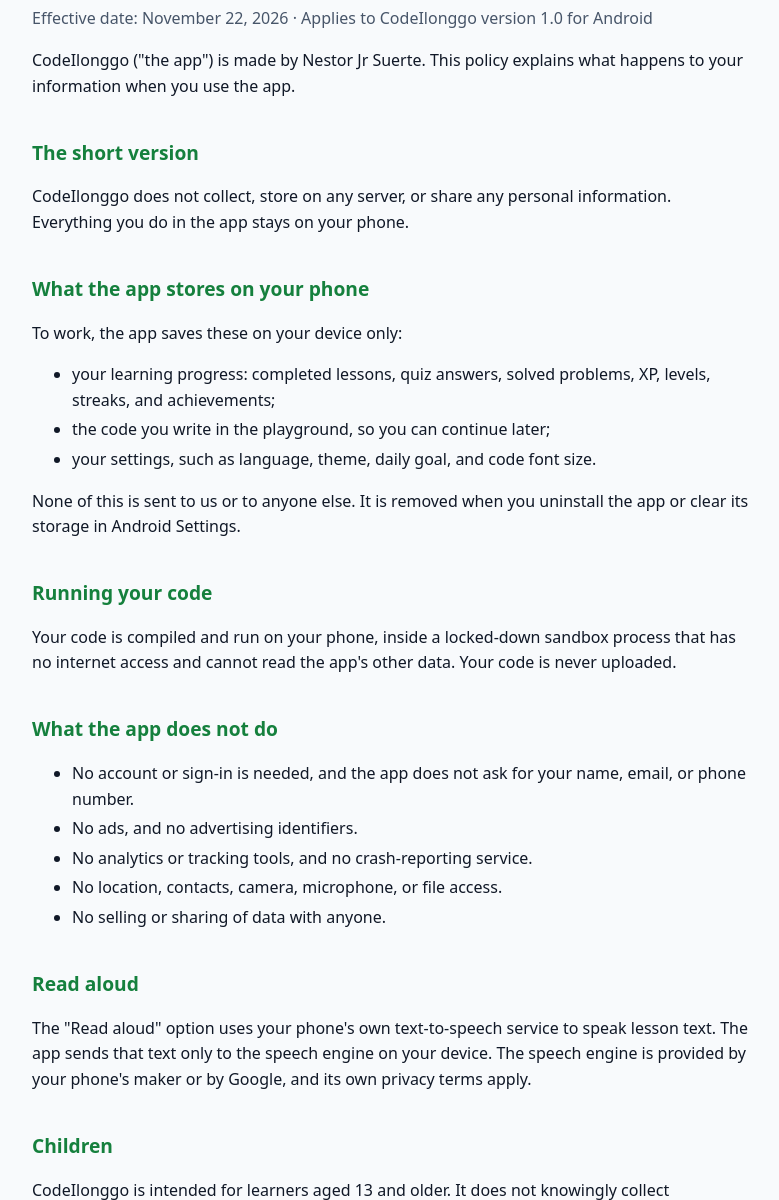
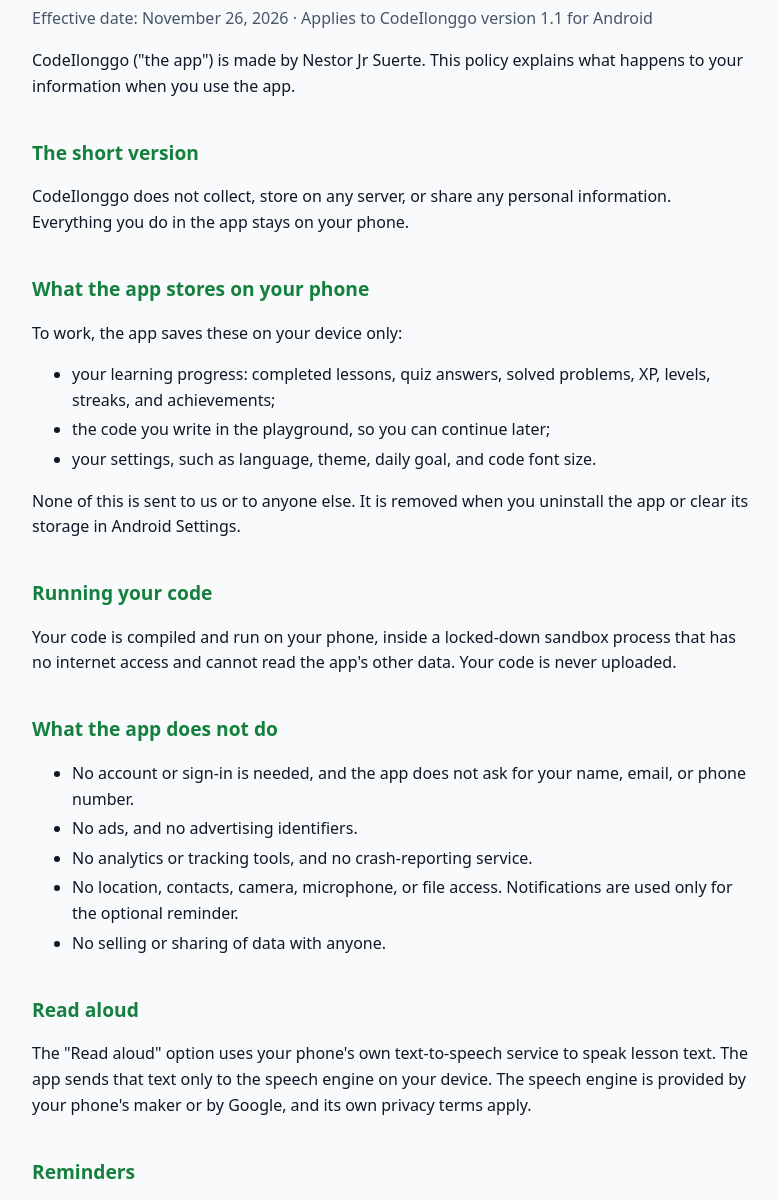
Before and after one commit to Quobeih/codilongo-site, a plain HTML site: page privacy-policy.html in a window 1280 px wide. Shown: the part 95-1295 px from the top of the page, without its empty margins (248-1027 px from the left). Drawn offline with Linux system fonts and the light colour scheme.

Commit message:
Privacy policy for version 1.1: the optional carabao reminder
Co-Authored-By: Claude Opus 5.5 <noreply@anthropic.com>
Claude-Session: https://claude.ai/code/session_01FiijHXrXU4WQ8s2A2ubSrQ

```diff
--- a/privacy-policy.html
+++ b/privacy-policy.html
@@ -19,7 +19,7 @@
 <main>
 <!-- Published at https://quobeih.github.io/codilongo-site/privacy-policy.html (repository Quobeih/codilongo-site). Keep in sync with docs/release/PRIVACY_POLICY.md. -->
 <h1>CodeIlonggo Privacy Policy</h1>
-<p class="meta">Effective date: November 22, 2026 · Applies to CodeIlonggo version 1.0 for Android</p>
+<p class="meta">Effective date: November 26, 2026 · Applies to CodeIlonggo version 1.1 for Android</p>
 
 <p>CodeIlonggo ("the app") is made by Nestor Jr Suerte. This policy explains what happens to your information when you use the app.</p>
 
@@ -43,12 +43,15 @@
   <li>No account or sign-in is needed, and the app does not ask for your name, email, or phone number.</li>
   <li>No ads, and no advertising identifiers.</li>
   <li>No analytics or tracking tools, and no crash-reporting service.</li>
-  <li>No location, contacts, camera, microphone, or file access.</li>
+  <li>No location, contacts, camera, microphone, or file access. Notifications are used only for the optional reminder.</li>
   <li>No selling or sharing of data with anyone.</li>
 </ul>
 
 <h2>Read aloud</h2>
 <p>The "Read aloud" option uses your phone's own text-to-speech service to speak lesson text. The app sends that text only to the speech engine on your device. The speech engine is provided by your phone's maker or by Google, and its own privacy terms apply.</p>
+
+<h2>Reminders</h2>
+<p>If you turn on the carabao reminder, your phone checks once a day, at the time you choose, whether you have learned today, and shows a notification if you haven't. This check happens on your phone; nothing is sent to us. You can turn it off in the app (Profile) or in your phone's notification settings.</p>
 
 <h2>Children</h2>
 <p>CodeIlonggo is intended for learners aged 13 and older. It does not knowingly collect information from anyone, including children.</p>
```
